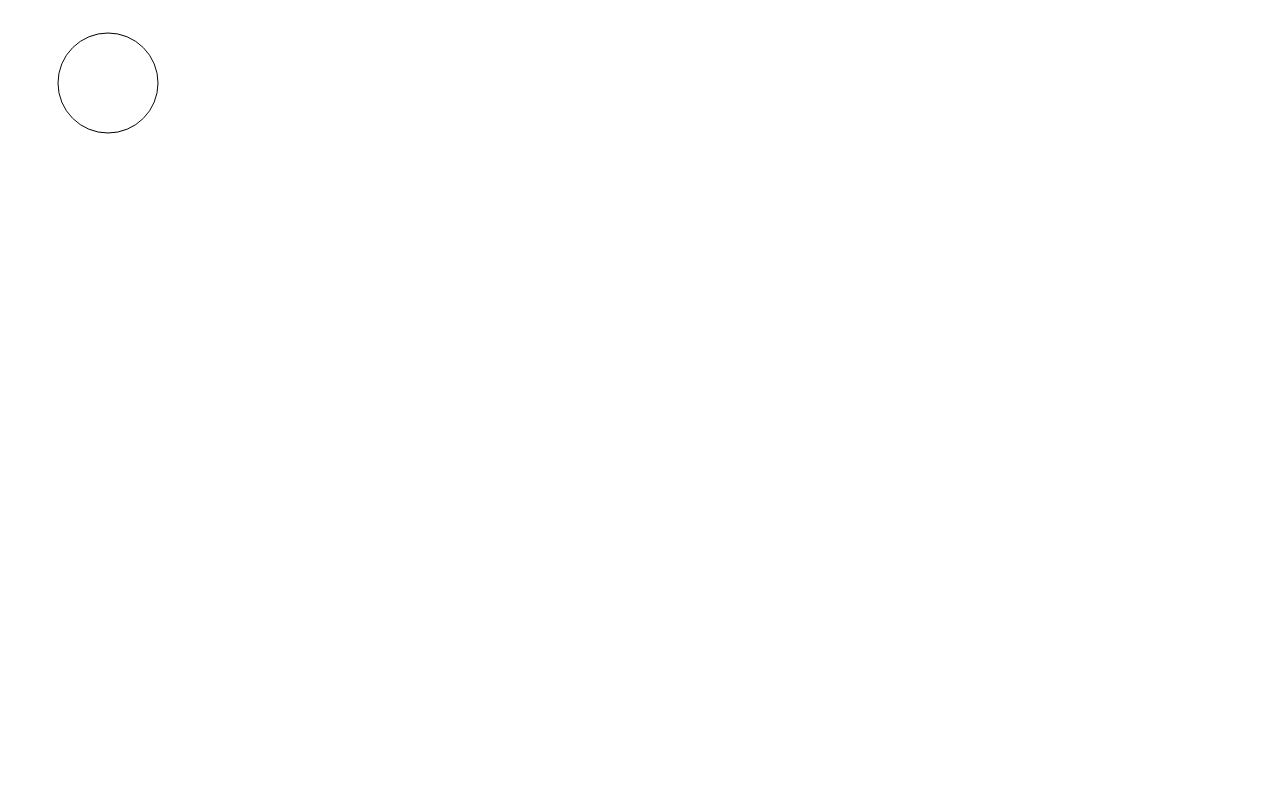
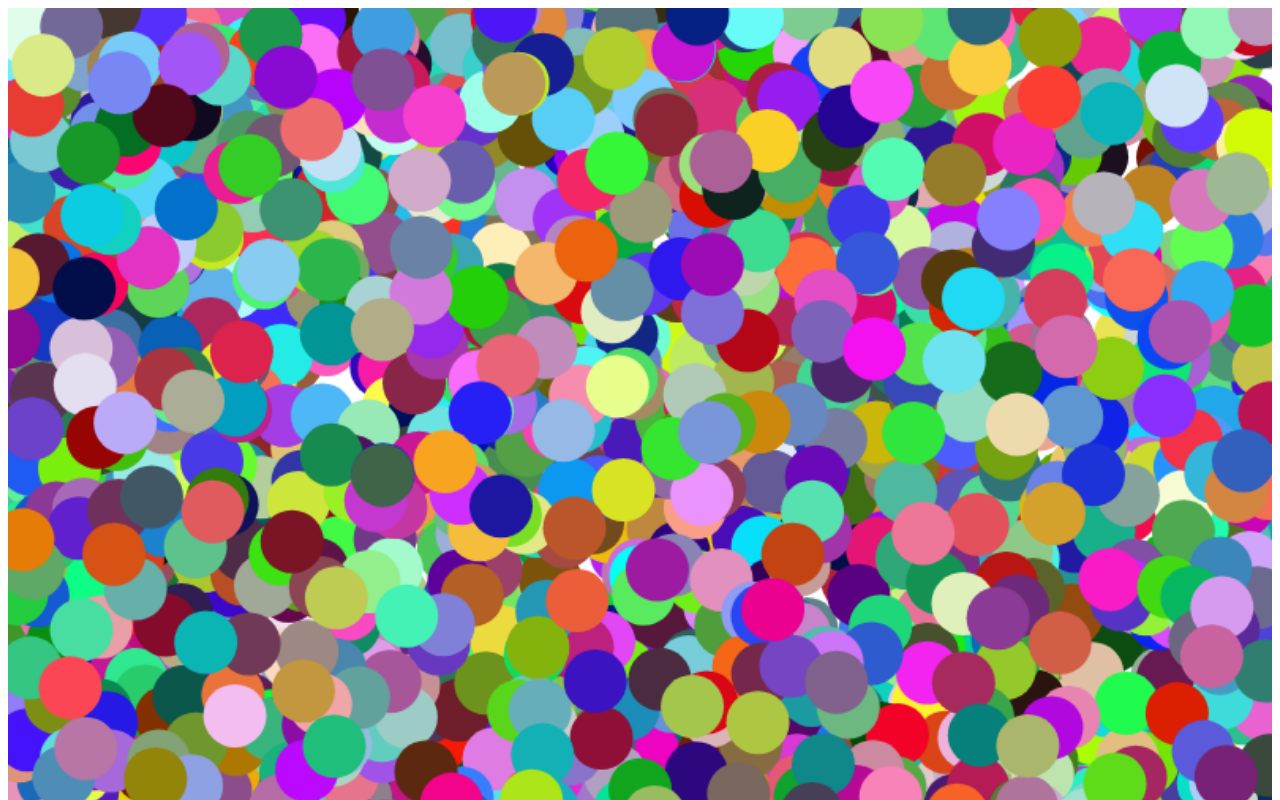
Before and after one commit to kylecocolim/ParticleAnimation, a plain HTML site: page index.html in a window 1280 px wide. Shown: the top 800 px of the page. Drawn offline with Linux system fonts and the light colour scheme.

Commit message:
add circle random position" "

```diff
--- a/Particle.js
+++ b/Particle.js
@@ -1,6 +1,6 @@
 class Particle{
     constructor(circleCount=0, radius=0){
-        this.debug = true
+        this.debug = false
         this.circleCount = circleCount
         this.radius = radius
     }
@@ -13,18 +13,38 @@ class Particle{
         }
         if(canvas){
             const ctx = canvas.getContext('2d');
-            ctx.canvas.width = window.innerWidth;
-            ctx.canvas.height = window.innerHeight;
-            this.drawCircle(ctx);
+            const tick = 3000
+            ctx.canvas.width = window.outerHeight;
+            ctx.canvas.height = window.outerHeight;
+            if(this.debug){
+                this.circleCount = 1
+            }
+            for(let i=0; i<this.circleCount;i++){
+                let xPos = (Math.random()*tick)%window.outerHeight;
+                let yPos = (Math.random()*tick)%window.outerHeight;
+                console.log(xPos,yPos);
+                this.drawCircle(ctx,xPos,yPos);
+            }
         }
     }
-    drawCircle(ctx){
+    drawCircle(ctx,xPos,yPos){
+        const tick = 10000;
+        const red = (Math.random() * tick) % 255;
+        const blue = (Math.random() * tick) % 255;
+        const green = (Math.random() * tick) % 255
+        if(this.debug){
+            xPos = 100
+            yPos = 100
+        }
         ctx.beginPath();
-        ctx.arc(100, 75, 50, 0, 2 * Math.PI);
-        ctx.stroke();
+        ctx.arc(xPos, yPos, this.radius, 0, 2 * Math.PI);
+        ctx.fillStyle = `rgba(${red},${green},${blue},1)`
+        ctx.fill();
+
+
     }
 }
-CIRCLECOUNT = 10;
-RADIUS = 10;
+CIRCLECOUNT = 3000;
+RADIUS = 20;
 particle = new Particle(CIRCLECOUNT,RADIUS);
 particle.init();
--- a/index.html
+++ b/index.html
@@ -3,7 +3,12 @@
     <meta name="viewport" content="width=device-width, initial-scale=1">
     <title>Particle</title>
 </head>
-
+<style>
+    canvas{
+        width : 100%;
+        height : 100%;
+    }
+</style>
 <body>
     <canvas></canvas>
 </body>
```
